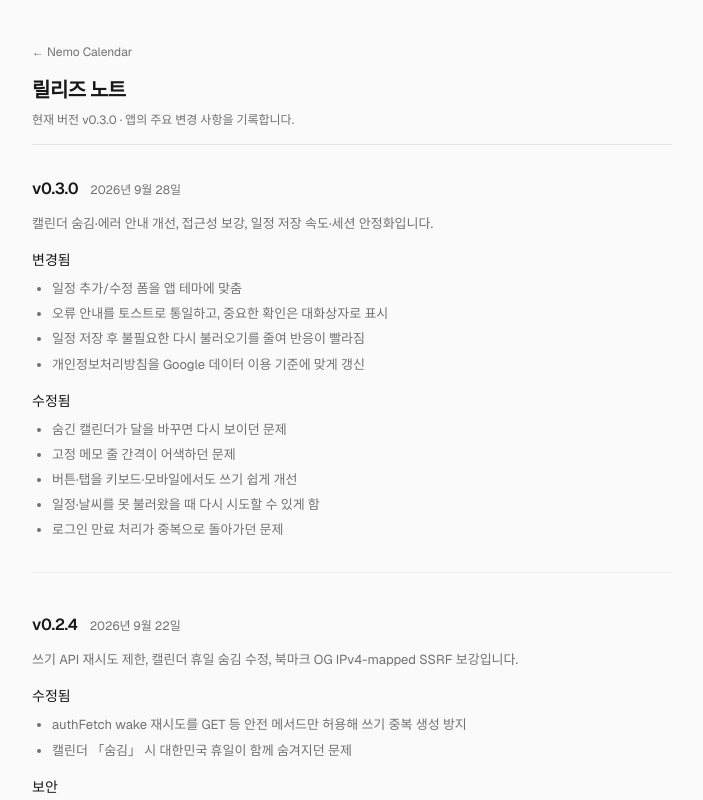
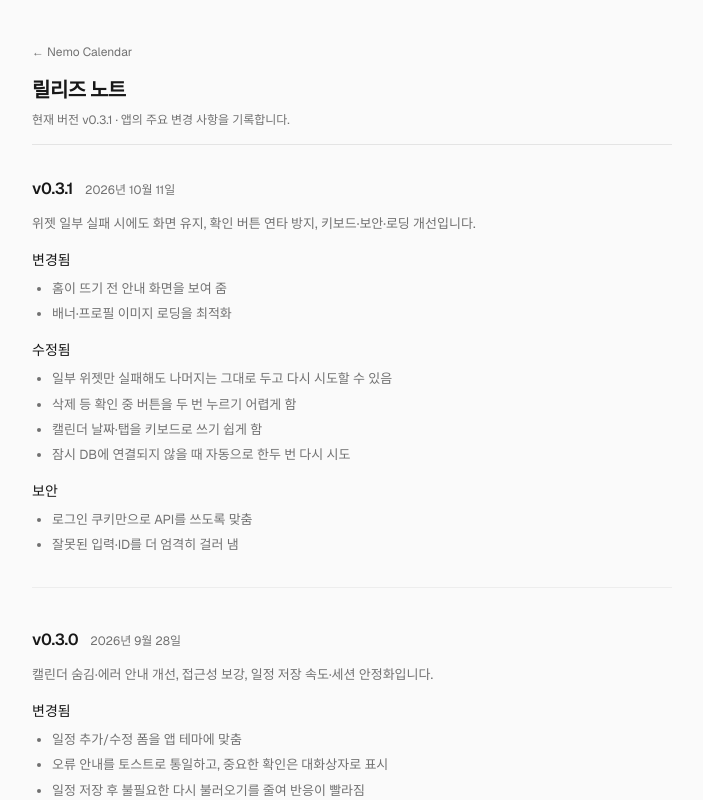
Before and after one commit to sonhyo0518/nemocalendar, a Next.js app: page /changelog in a window 1280 px wide. Shown: the top 800 px of the page, without its empty margins (288-991 px from the left). Built offline with nearby package versions, Linux system fonts and the light colour scheme; no server answers.

Commit message:
chore(release): v0.3.1로 버전 올림

```diff
--- a/content/changelog.ts
+++ b/content/changelog.ts
@@ -16,6 +16,28 @@
 
 /** Newest first. Keep in sync with frontend/CHANGELOG.md (released versions only). */
 export const CHANGELOG: ChangelogEntry[] = [
+  {
+    version: "0.3.1",
+    date: "2026-10-11",
+    summary:
+      "위젯 일부 실패 시에도 화면 유지, 확인 버튼 연타 방지, 키보드·보안·로딩 개선입니다.",
+    sections: {
+      fixed: [
+        "일부 위젯만 실패해도 나머지는 그대로 두고 다시 시도할 수 있음",
+        "삭제 등 확인 중 버튼을 두 번 누르기 어렵게 함",
+        "캘린더 날짜·탭을 키보드로 쓰기 쉽게 함",
+        "잠시 DB에 연결되지 않을 때 자동으로 한두 번 다시 시도",
+      ],
+      security: [
+        "로그인 쿠키만으로 API를 쓰도록 맞춤",
+        "잘못된 입력·ID를 더 엄격히 걸러 냄",
+      ],
+      changed: [
+        "홈이 뜨기 전 안내 화면을 보여 줌",
+        "배너·프로필 이미지 로딩을 최적화",
+      ],
+    },
+  },
   {
     version: "0.3.0",
     date: "2026-09-28",
--- a/package.json
+++ b/package.json
@@ -1,6 +1,6 @@
 {
   "name": "my-project",
-  "version": "0.3.0",
+  "version": "0.3.1",
   "private": true,
   "scripts": {
     "dev": "next dev",
```
Also changed, not shown: 2 other files (tests, documents, lock files or other folders).
